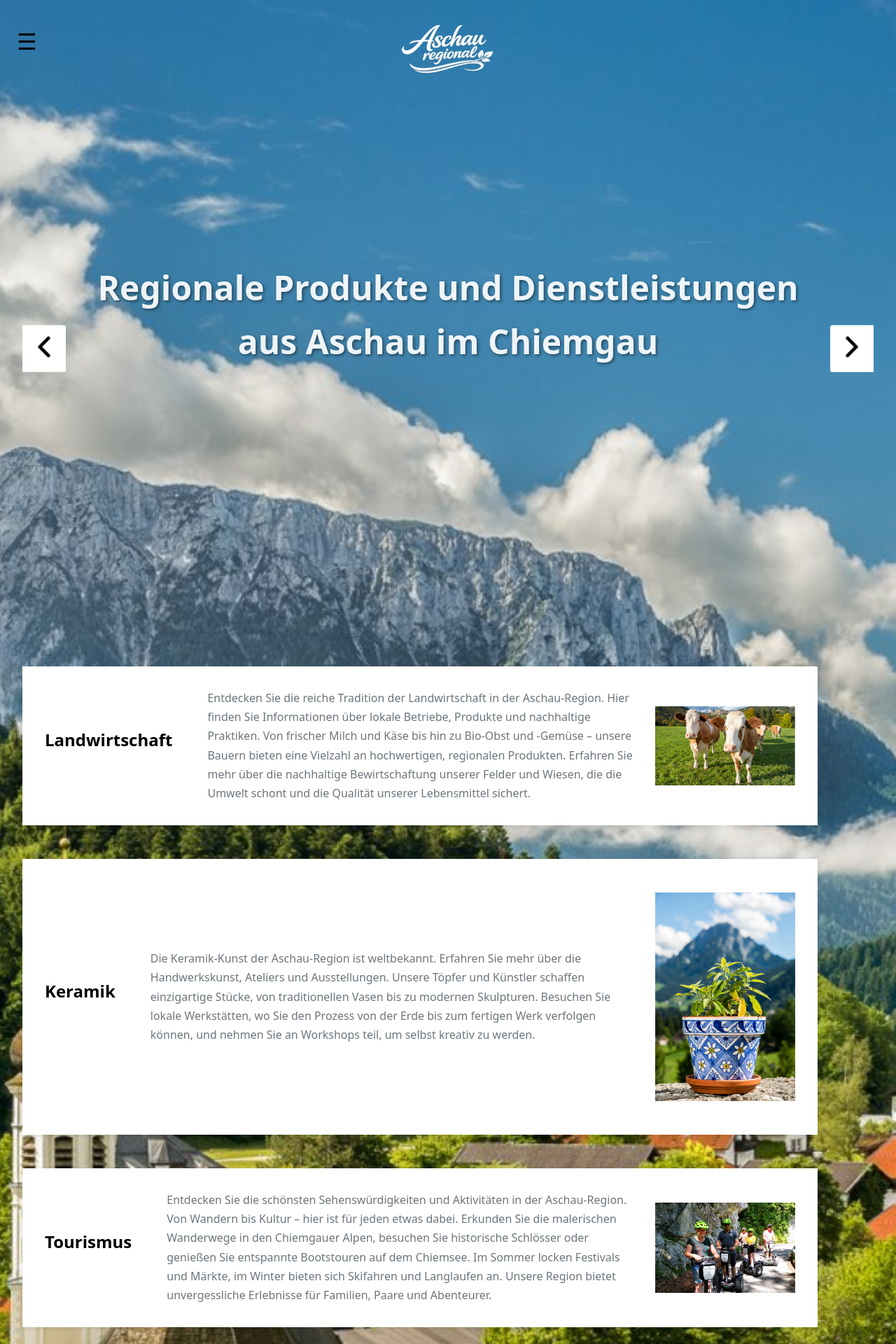
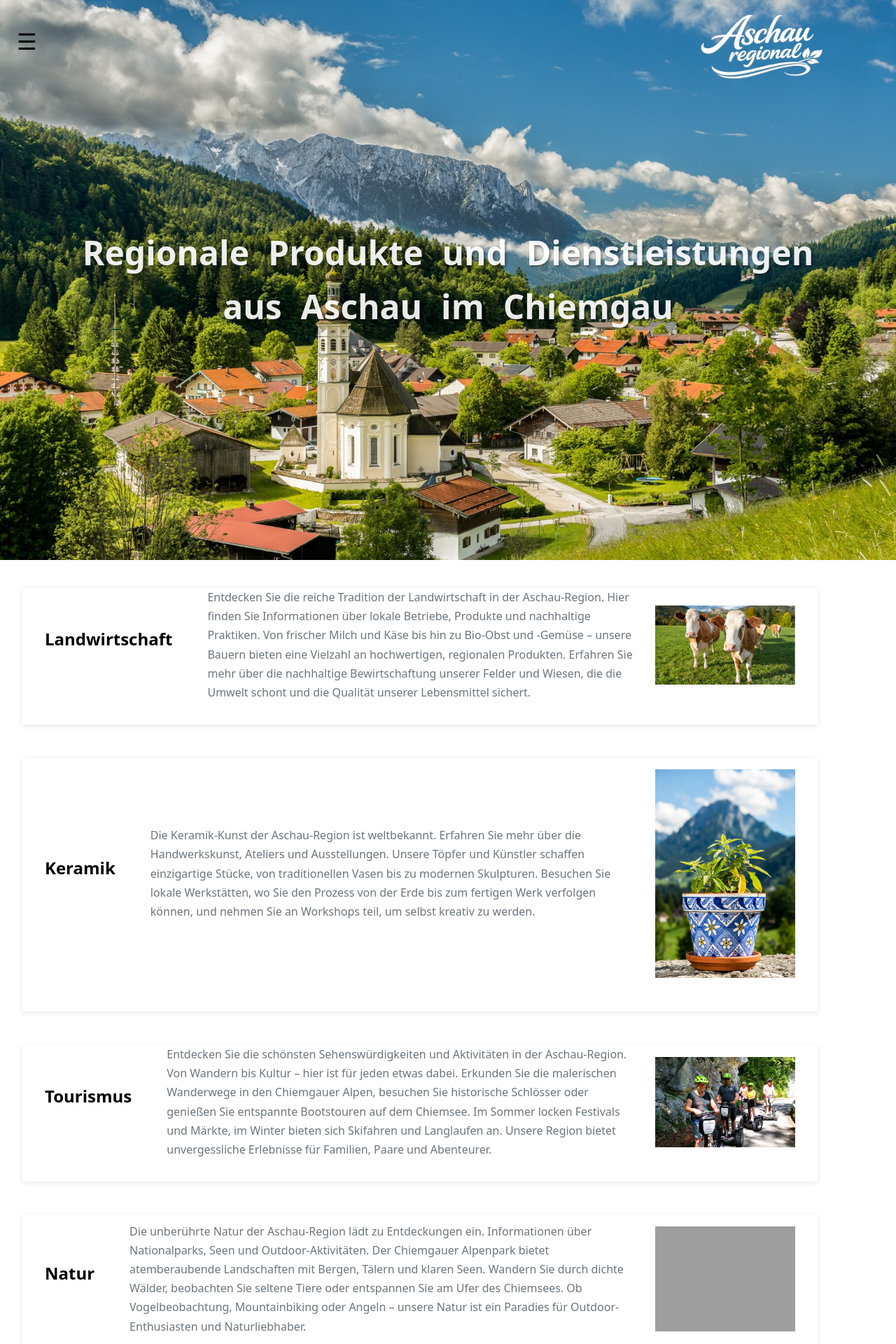
Before and after one commit to ME-Tii/aschau_regional, a Flask app: page / in a window 1280 px wide. Shown: the top 1920 px of the page at 70% size. Run offline with Flask 3, Linux system fonts and the light colour scheme; grey boxes are pictures that could not be loaded.

Commit message:
Update hero layout, navigation, and styling improvements

```diff
--- a/static/style.css
+++ b/static/style.css
@@ -13,8 +13,17 @@ body {
 }
 
 .hero {
+    position: absolute;
+    top: 0;
+    left: 0;
+    width: 100%;
     height: 100vh;
+    z-index: -1;
+}
+
+.hero-content {
     display: flex;
+    flex-direction: column;
     align-items: center;
     justify-content: center;
     color: white;
@@ -22,11 +31,20 @@ body {
     font-size: 1.5rem;
     font-weight: 600;
     text-shadow: 2px 2px 4px rgba(0,0,0,0.5);
-    padding-bottom: 140px;
     position: relative;
+    z-index: 1;
+    height: 100%;
 }
 
 .hero h1 {
+    position: absolute;
+    top: 50%;
+    left: 50%;
+    transform: translate(-50%, -50%);
+    color: white;
+    text-align: center;
+    word-spacing: 0.3em;
+    white-space: pre;
     animation: pulsate 8s infinite;
 }
 
@@ -45,6 +63,8 @@ body {
     cursor: pointer;
     border-radius: 50%;
     opacity: 1 !important;
+    z-index: 2;
+    display: none;
 }
 
 .slide-btn img {
@@ -67,12 +87,11 @@ body {
     padding: 40px 40px 0 40px;
     display: flex;
     align-items: center;
+    justify-content: flex-end;
     position: relative;
 }
 
 .navbar-content {
-    max-width: 1200px;
-    margin: 0 auto;
     display: flex;
     align-items: center;
 }
@@ -84,7 +103,7 @@ body {
 
 .container {
     display: flex;
-    min-height: calc(100vh - 80px);
+    margin-top: 90vh;
 }
 
 .sidebar {
@@ -161,7 +180,7 @@ body {
 
 .main-content {
     flex: 1;
-    padding: 2rem;
+    padding: 0 2rem 2rem 2rem;
     max-width: 1200px;
     margin: 0 auto;
     margin-left: 0;
@@ -170,7 +189,7 @@ body {
 section {
     margin-bottom: 3rem;
     background: #fff;
-    padding: 2rem;
+    padding: 0 2rem 2rem 2rem;
     box-shadow: 0 2px 8px rgba(0,0,0,0.1);
     display: flex;
     align-items: center;
@@ -276,7 +295,12 @@ section p {
 @media (max-width: 768px) {
     .hero {
         height: 50vh;
+    }
+    .hero-content {
         font-size: 0.8rem;
+    }
+    .container {
+        margin-top: 45vh;
     }
     .container {
         flex-direction: column;
--- a/templates/index.html
+++ b/templates/index.html
@@ -11,13 +11,15 @@
     <nav class="navbar">
         <button class="toggle-btn" onclick="toggleSidebar()">☰</button>
         <div class="navbar-content">
-            <img src="{{ url_for('static', filename='pictures/logo_aschau_regional.jpeg') }}" alt="Aschau Regional Logo" style="height: 150px;">
+            <img src="{{ url_for('static', filename='pictures/logo_aschau_regional.jpeg') }}" alt="Aschau Regional Logo" style="height: 200px;">
         </div>
     </nav>
     <div class="hero">
-        <h1>Regionale Produkte und Dienstleistungen<br>aus Aschau im Chiemgau</h1>
-        <button class="slide-btn prev" onclick="changeSlide(-1)"><img src="{{ url_for('static', filename='pictures/left-arrow.png') }}" alt="Previous"></button>
-        <button class="slide-btn next" onclick="changeSlide(1)"><img src="{{ url_for('static', filename='pictures/right-arrow.png') }}" alt="Next"></button>
+        <div class="hero-content">
+            <h1>Regionale Produkte und Dienstleistungen<br>aus Aschau im Chiemgau</h1>
+            <button class="slide-btn prev"><img src="{{ url_for('static', filename='pictures/left-arrow.png') }}" alt="Previous"></button>
+            <button class="slide-btn next"><img src="{{ url_for('static', filename='pictures/right-arrow.png') }}" alt="Next"></button>
+        </div>
     </div>
     <div class="container">
         <aside class="sidebar collapsed" id="sidebar">
```
Also changed, not shown: static/script.js (+21 -11 lines).
